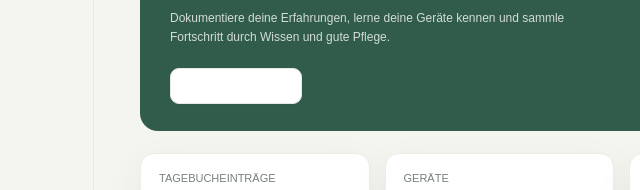
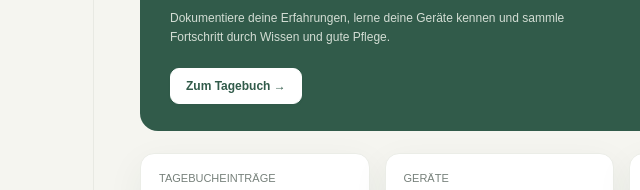
Before and after one commit to AdventureVapor/vaping-adventure, a plain HTML site: page index.html in a window 1280 px wide. Shown: the part 295-485 px from the top of the page, 131-771 px from the left. Drawn offline with Linux system fonts and the light colour scheme.

Commit message:
Port overview hero button contrast from main

```diff
--- a/style.css
+++ b/style.css
@@ -117,3 +117,10 @@
  .gallery-lightbox-close{width:38px;height:38px}
 }
 @media(max-width:360px){.gallery-grid{grid-template-columns:1fr}}
+
+
+
+
+/* Improve contrast of the overview hero button */
+.hero .btn{color:var(--green);background:#fff;border-color:#fff;font-weight:800}
+.hero .btn:hover{background:#edf3e9;border-color:#edf3e9}
```
